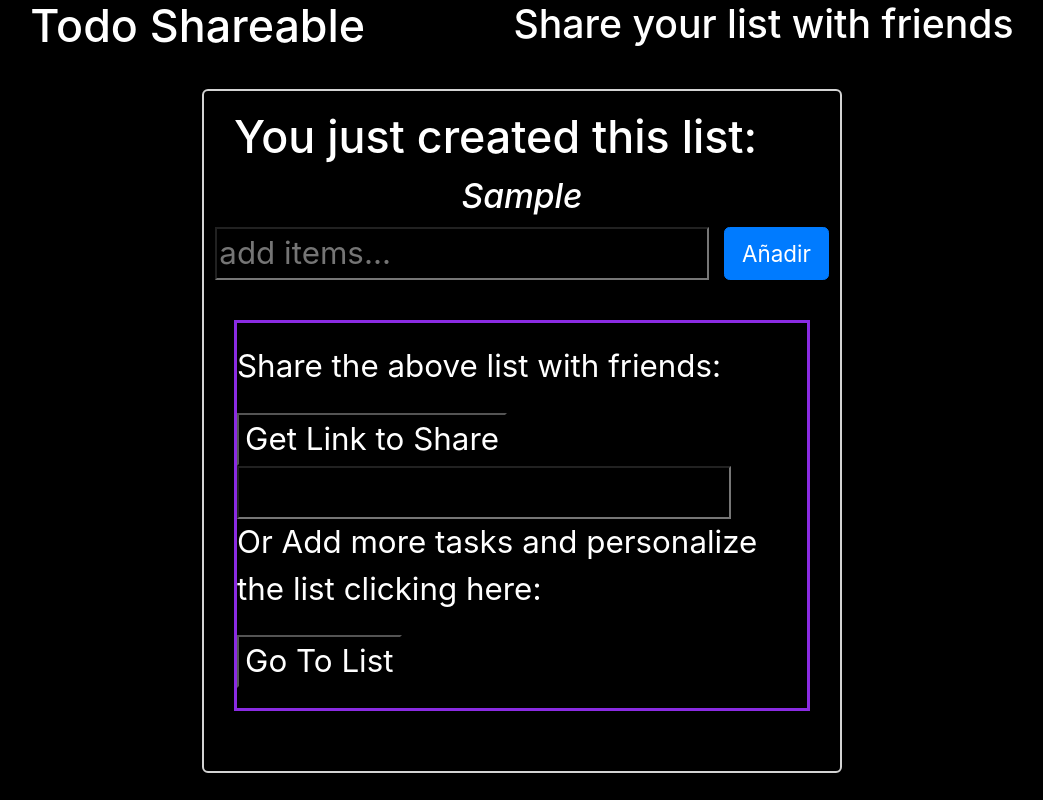
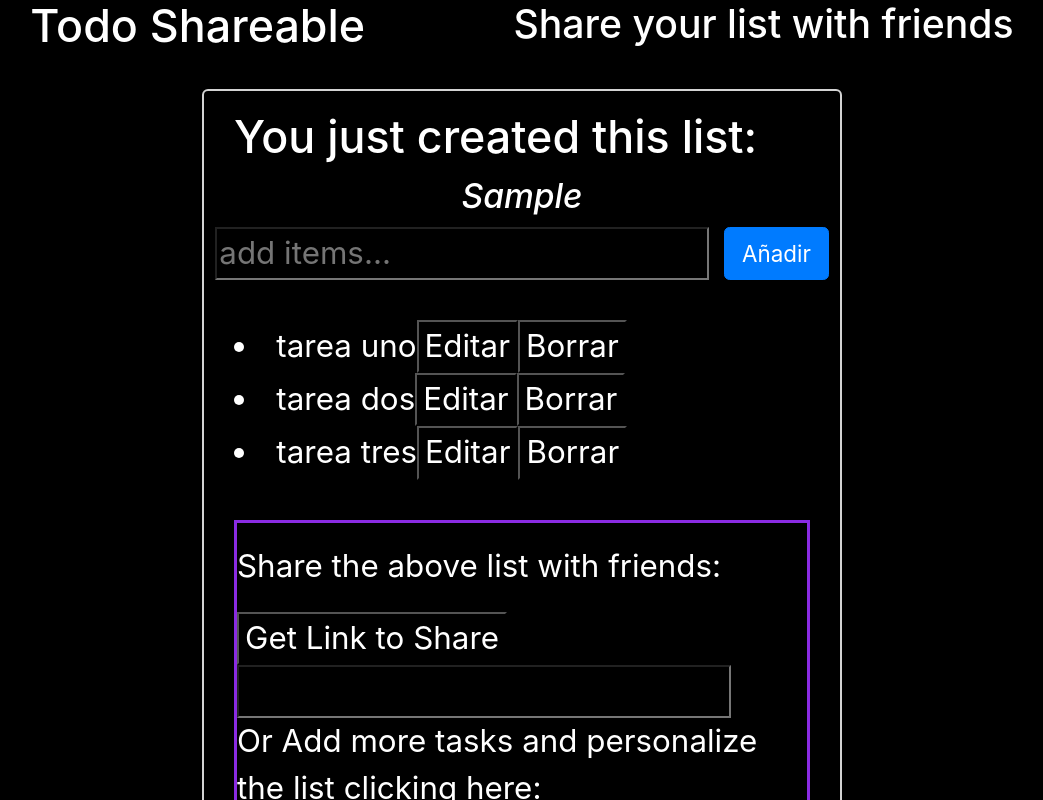
Before and after one commit to Onpointiscake/shareable-todo, a React (Create React App) app in the folder front/: page / in a window 1280 px wide. Both pictures are taken after typing "Sample" into the empty fields and a click on the button "Crear". Shown: the top 800 px of the page, without its empty margins (118-1161 px from the left). Built offline with nearby package versions, Linux system fonts and the light colour scheme; no server answers.

Commit message:
local tasks edit and delete

```diff
--- a/front/src/Components/CreateList/CreateList.js
+++ b/front/src/Components/CreateList/CreateList.js
@@ -3,10 +3,14 @@ import axios from 'axios'
 import { Link } from 'react-router-dom'
 
 export default class CreateList extends Component {
+
   state = {
     listaIsCreated: false,
     lista: "",
-    id_lista: ""
+    id_lista: "",
+    items_local: [
+        {name: "tarea uno", id: 1},{name: "tarea dos", id: 2},{name: "tarea tres", id: 3}
+     ]
   }
 
   createList = (event) => {
@@ -37,14 +41,23 @@ export default class CreateList extends Component {
 
   createTask = (event) => {
     event.preventDefault()
-
     const nombreTask = event.target.elements.nombretask.value;
+    // add task locally + to database
+    this.setState(prevState => ({
+      items_local: [nombreTask, ...prevState.items_local]
+    }))
     axios.post('http://localhost:4000/api/task', {
       name: nombreTask,
       list: this.state.id_lista
     }).then(res => console.log(res))
       .catch(error => console.error(error))
+  }
 
+  editTask = (id, event) => {
+      alert(id + 'you clicked on edit')
+  }
+  deleteTask = (id, event) => {
+      alert(id + 'you clicked on delete')
   }
 
   render() {
@@ -78,7 +91,14 @@ export default class CreateList extends Component {
           </form>
 
           <div className="items-container">
-
+              {this.state.items_local.map((item, i) =>
+              <div>
+                  <li key={i} data-id={item.id}>{item.name}
+                    <button onClick={this.editTask.bind(this, item.id)}>Editar</button>
+                    <button onClick={this.deleteTask.bind(this, item.id)}>Borrar</button>
+                  </li>
+              </div>
+              )}
           </div>
           <div className="double-links-wrap">
             <div className="get-link-wrapper">
```
